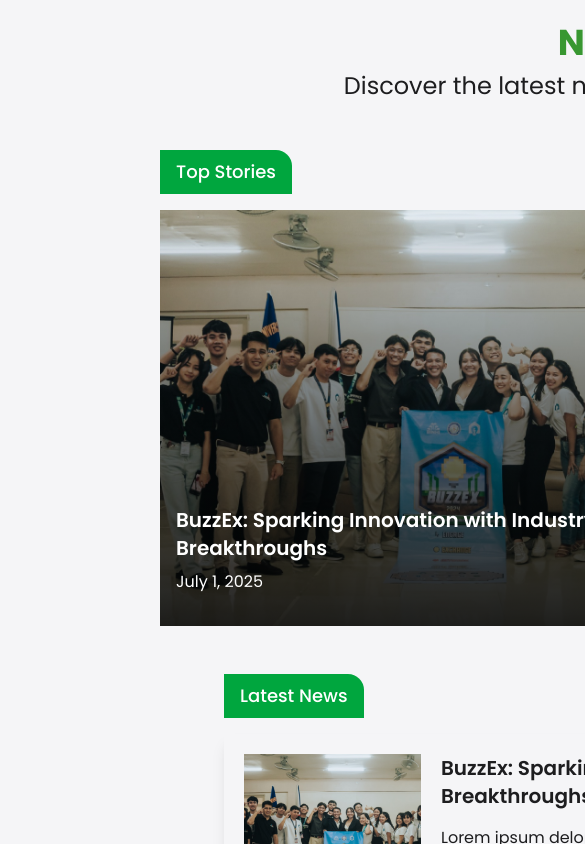
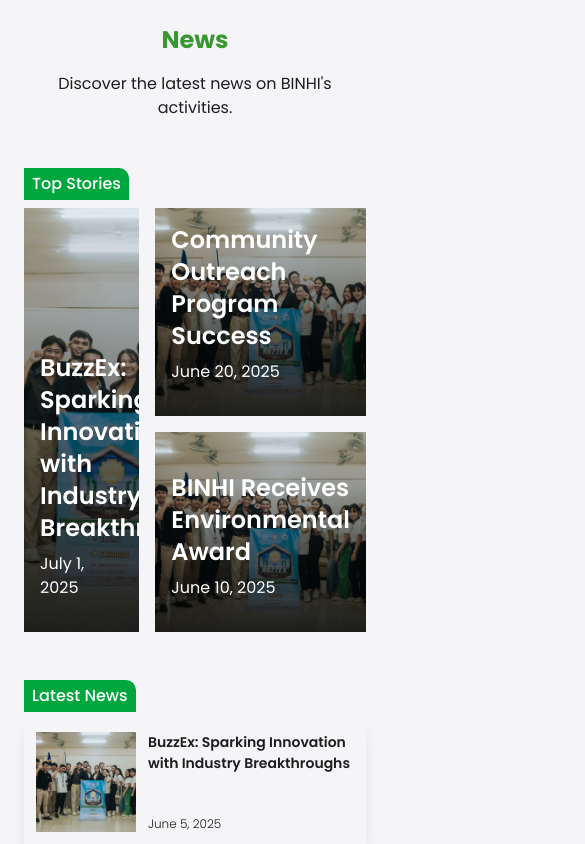
Before and after one commit to SPARK-Hub-WVSU/BINHI-Website-2025, a Next.js app: page /news in a window 390 px wide. Shown: the top 844 px of the page, 585 px wide, since content can reach past the window. Built offline with nearby package versions, Linux system fonts and the light colour scheme.

Commit message:
fix: add stylings to th components to make the page responsive

```diff
--- a/src/app/news/GridArticle.jsx
+++ b/src/app/news/GridArticle.jsx
@@ -6,18 +6,18 @@
 
 export default function GridArticle({ data }) {
     return (
-        <Link className="group grid grid-cols-[1fr_3fr] gap-5 p-5 max-w-[860px] shadow-lg" href={`/article/${data.id}`} >
+        <Link className="group grid grid-cols-[1fr_3fr] gap-3 sm:gap-5 p-3 sm:p-5 max-w-[860px] max-h-[270px] min-h-[120px] shadow-lg" href={`/article/${data.id}`} >
             <Image
                 src={data.image || placeholderPhoto}
                 alt={data.headline}
-                className="aspect-[4/3] object-cover object-center h-full"
+                className="aspect-[4/3] min-w-[100px] min-h-[100px] sm:min-w-[250px] object-cover object-center h-full"
                 width={data.width || 800}
                 height={data.height || 450}
             />
             <div className="flex flex-col gap-4">
-                <h3 className="font-semibold text-xl group-hover:text-primary transition-colors">{data.headline}</h3>
-                <p className="text-base">{data.summary}</p>
-                <p className="mt-auto text-base font-light">{new Date(data.date).toLocaleDateString('en-us', { dateStyle: 'long' })}</p>
+                <h3 className="font-semibold text-[14px] sm:text-base md:text-lg lg:text-xl xl:text-2xl group-hover:text-primary transition-colors">{data.headline}</h3>
+                <p className="hidden sm:block text-base">{data.summary}</p>
+                <p className="mt-auto text-[12px] sm:text-base font-light">{new Date(data.date).toLocaleDateString('en-us', { dateStyle: 'long' })}</p>
             </div>
         </Link>
     );
--- a/src/app/news/InsetArticle.jsx
+++ b/src/app/news/InsetArticle.jsx
@@ -9,7 +9,7 @@
     return (
         <Link className="group min-h-50 relative isolate overflow-hidden flex flex-col justify-end p-4 gap-2 after:content-[''] after:absolute after:inset-0 after:-z-[1] after:bg-linear-to-t after:from-black after:from-[-20%] after:to-transparent" href={`/article/${data.id}`} >
             <Image src={data.image || placeholderPhoto} alt={data.headline} className="absolute inset-0 object-center object-cover w-full h-full -z-[2]" />
-            <h2 className="text-white font-semibold text-xl group-hover:text-primary transition-colors">{data.headline}</h2>
+            <h2 className="text-white font-semibold text-2xl group-hover:text-primary transition-colors">{data.headline}</h2>
             <p className="text-white text-base pb-4">{new Date(data.date).toLocaleDateString('en-us', { dateStyle: 'long' })}</p>
         </Link>
     );
--- a/src/app/news/LabelSection.jsx
+++ b/src/app/news/LabelSection.jsx
@@ -2,8 +2,8 @@
 
 export default function LabelSection({ title = "Top Stories" }) {
   return (
-    <div className="inline-block w-fit mb-4 px-4 py-2 bg-green-600 rounded-tr-2xl">
-      <span className="font-medium text-white text-lg">{title}</span>
+    <div className="inline-block w-fit mb-2 sm:mb-5 px-2 sm:px-4 py-1 sm:py-2 bg-green-600 rounded-tr-[10px] sm:rounded-tr-[20px]">
+      <span className="text-base sm:text-lg md:text-xl lg:text-2xl font-medium text-white">{title}</span>
     </div>
   );
 }
--- a/src/app/news/page.js
+++ b/src/app/news/page.js
@@ -59,10 +59,10 @@
 
   const intro = (children) => (
     <>
-    <div className="grid grid-container gap-12 p-4 md:p-8">
-      <div className="flex flex-col items-center">
-        <h1 className="text-primary">News</h1>
-        <p>Discover the latest news on BINHI's activities.</p>
+    <div className="flex flex-col items-center gap-12 p-6 md:px-6 sm:px-8 lg:px-12">
+      <div className="flex flex-col items-center gap-4 text-center">
+        <h1 className="text-primary text-2xl sm:text-3xl md:text-4xl lg:text-5xl">News</h1>
+        <p className='text-base sm:text-lg md:text-xl lg:text-2xl'>Discover the latest news on BINHI's activities.</p>
       </div>
       {children}
     </div>
@@ -101,14 +101,14 @@
 
   return intro(
     <>
-      <div>
+      <div className='w-full max-w-6xl mx-auto'>
         <LabelSection title="Top Stories" />
         {insets()}
       </div>
 
-      <div className="justify-self-center max-w-3xl">
+      <div className="w-full max-w-4xl mx-auto">
         <LabelSection title="Latest News" />
-        <div className="grid gap-4">
+        <div className="grid gap-4 sm:gap-8">
           {allArticles.map((data) => (
             <GridArticle key={data.id} data={data} />
           ))}
```
